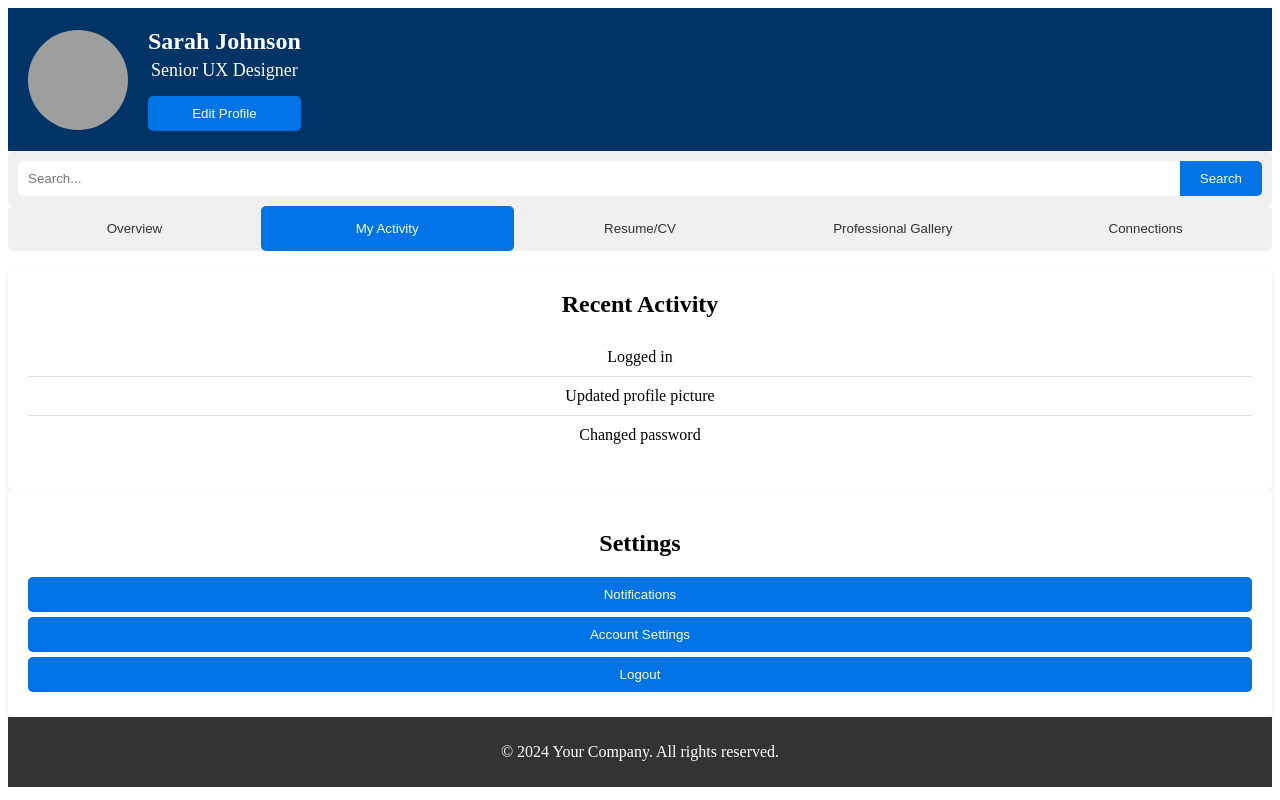
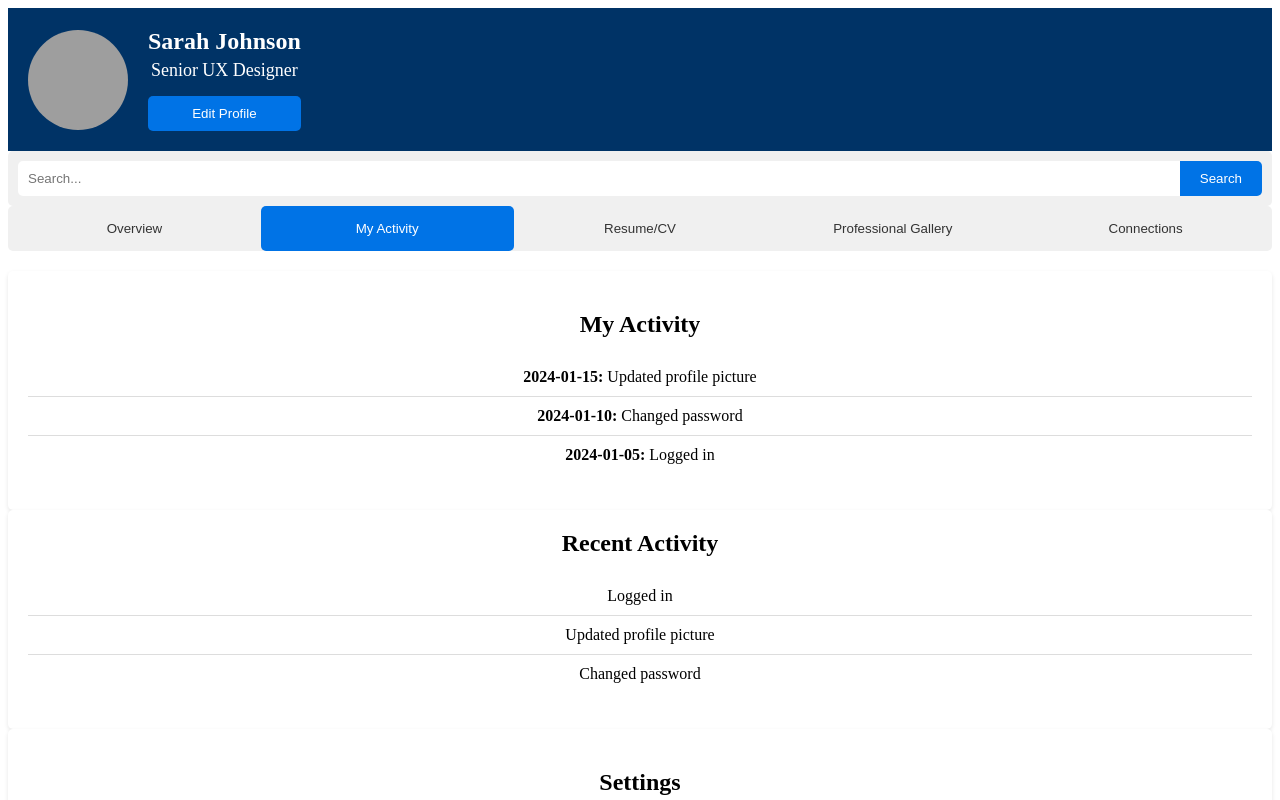
Before and after one commit to bayrp22/build2LeChat, a React (Create React App) app: page / in a window 1280 px wide. Both pictures are taken after a click on the button "My Activity". Shown: the top 800 px of the page. Built offline with nearby package versions, Linux system fonts and the light colour scheme; grey boxes are pictures that could not be loaded.

Commit message:
Add MyActivity and ResumeCV components and implement Professional Gallery tab

```diff
--- /dev/null
+++ b/src/components/MyActivity.css
@@ -0,0 +1,20 @@
+.my-activity {
+  padding: 20px;
+  background-color: #ffffff;
+  border-radius: 5px;
+  box-shadow: 0 2px 4px rgba(0, 0, 0, 0.1);
+}
+
+.my-activity ul {
+  list-style-type: none;
+  padding: 0;
+}
+
+.my-activity li {
+  padding: 10px 0;
+  border-bottom: 1px solid #ddd;
+}
+
+.my-activity li:last-child {
+  border-bottom: none;
+}
--- /dev/null
+++ b/src/components/MyActivity.js
@@ -0,0 +1,25 @@
+import React from 'react';
+import './MyActivity.css';
+
+const MyActivity = () => {
+  const activities = [
+    { id: 1, date: '2024-01-15', description: 'Updated profile picture' },
+    { id: 2, date: '2024-01-10', description: 'Changed password' },
+    { id: 3, date: '2024-01-05', description: 'Logged in' },
+  ];
+
+  return (
+    <div className="my-activity">
+      <h2>My Activity</h2>
+      <ul>
+        {activities.map((activity) => (
+          <li key={activity.id}>
+            <strong>{activity.date}:</strong> {activity.description}
+          </li>
+        ))}
+      </ul>
+    </div>
+  );
+};
+
+export default MyActivity;
--- a/src/components/NavigationTabs.js
+++ b/src/components/NavigationTabs.js
@@ -1,6 +1,9 @@
 import React, { useState } from 'react';
 import './NavigationTabs.css';
 import Overview from './Overview';
+import MyActivity from './MyActivity';
+import ResumeCV from './ResumeCV';
+import ProfessionalGallery from './ProfessionalGallery';
 
 const NavigationTabs = () => {
   const [activeTab, setActiveTab] = useState('Overview');
@@ -9,6 +12,12 @@ const NavigationTabs = () => {
     switch (activeTab) {
       case 'Overview':
         return <Overview />;
+      case 'My Activity':
+        return <MyActivity />;
+      case 'Resume/CV':
+        return <ResumeCV />;
+      case 'Professional Gallery':
+        return <ProfessionalGallery />;
       // Add cases for other tabs here
       default:
         return null;
--- /dev/null
+++ b/src/components/ProfessionalGallery.css
@@ -0,0 +1,31 @@
+.professional-gallery {
+  padding: 20px;
+  background-color: #ffffff;
+  border-radius: 5px;
+  box-shadow: 0 2px 4px rgba(0, 0, 0, 0.1);
+}
+
+.image-grid {
+  display: flex;
+  flex-wrap: wrap;
+  gap: 10px;
+}
+
+.image-item {
+  border: 1px solid #ddd;
+  padding: 10px;
+  border-radius: 5px;
+}
+
+.image-item button {
+  background-color: #ff6347;
+  color: white;
+  border: none;
+  padding: 5px 10px;
+  border-radius: 5px;
+  cursor: pointer;
+}
+
+.image-item button:hover {
+  background-color: #ff4500;
+}
--- /dev/null
+++ b/src/components/ProfessionalGallery.js
@@ -0,0 +1,34 @@
+import React, { useState } from 'react';
+import './ProfessionalGallery.css';
+
+const ProfessionalGallery = () => {
+  const [images, setImages] = useState([]);
+
+  const handleFileChange = (event) => {
+    const files = Array.from(event.target.files);
+    // Limit to 6 images
+    const limitedFiles = files.slice(0, 6);
+    setImages(limitedFiles);
+  };
+
+  const removeImage = (fileName) => {
+    setImages(images.filter(image => image.name !== fileName));
+  };
+
+  return (
+    <div className="professional-gallery">
+      <h2>Professional Gallery</h2>
+      <input type="file" multiple onChange={handleFileChange} />
+      <div className="image-grid">
+        {images.map((image, index) => (
+          <div key={index} className="image-item">
+            <p>{image.name}</p>
+            <button onClick={() => removeImage(image.name)}>Remove</button>
+          </div>
+        ))}
+      </div>
+    </div>
+  );
+};
+
+export default ProfessionalGallery;
--- /dev/null
+++ b/src/components/ResumeCV.css
@@ -0,0 +1,10 @@
+.resume-cv {
+  padding: 20px;
+  background-color: #ffffff;
+  border-radius: 5px;
+  box-shadow: 0 2px 4px rgba(0, 0, 0, 0.1);
+}
+
+.resume-cv input {
+  margin-top: 10px;
+}
--- /dev/null
+++ b/src/components/ResumeCV.js
@@ -0,0 +1,26 @@
+import React, { useState } from 'react';
+import './ResumeCV.css';
+
+const ResumeCV = () => {
+  const [resume, setResume] = useState(null);
+
+  const handleFileChange = (event) => {
+    const file = event.target.files[0];
+    setResume(file);
+  };
+
+  return (
+    <div className="resume-cv">
+      <h2>Resume/CV</h2>
+      <input type="file" onChange={handleFileChange} />
+      {resume && (
+        <div>
+          <h3>Uploaded File:</h3>
+          <p>{resume.name}</p>
+        </div>
+      )}
+    </div>
+  );
+};
+
+export default ResumeCV;
```
